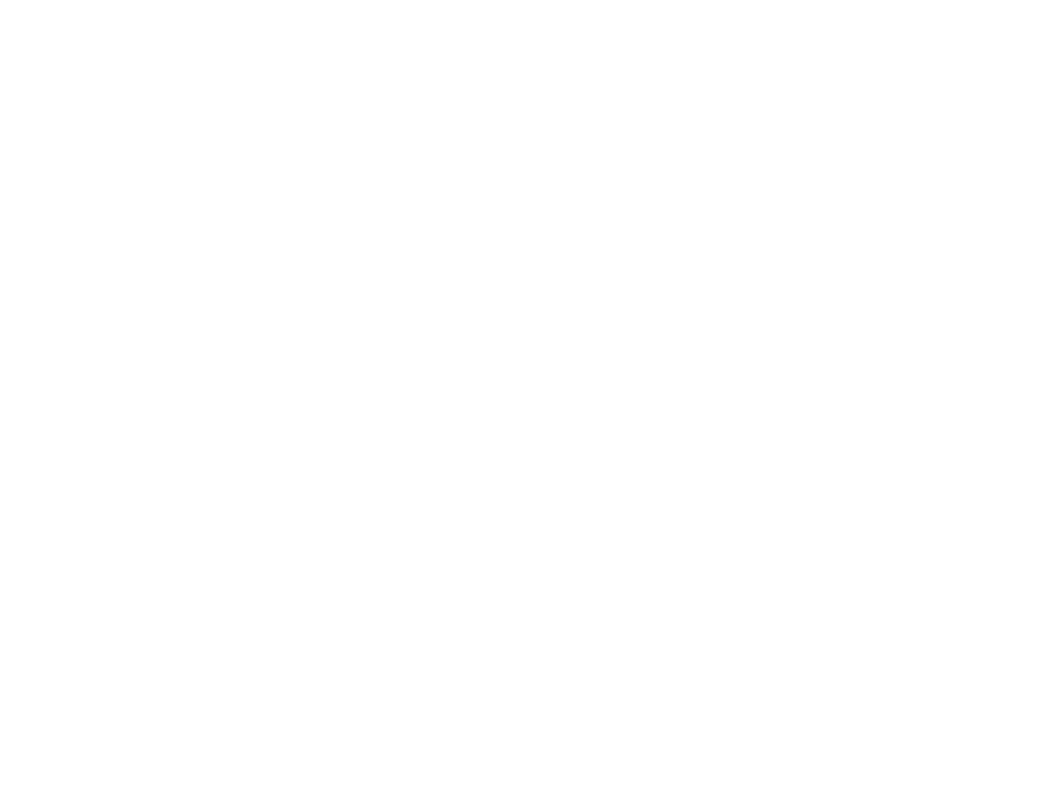
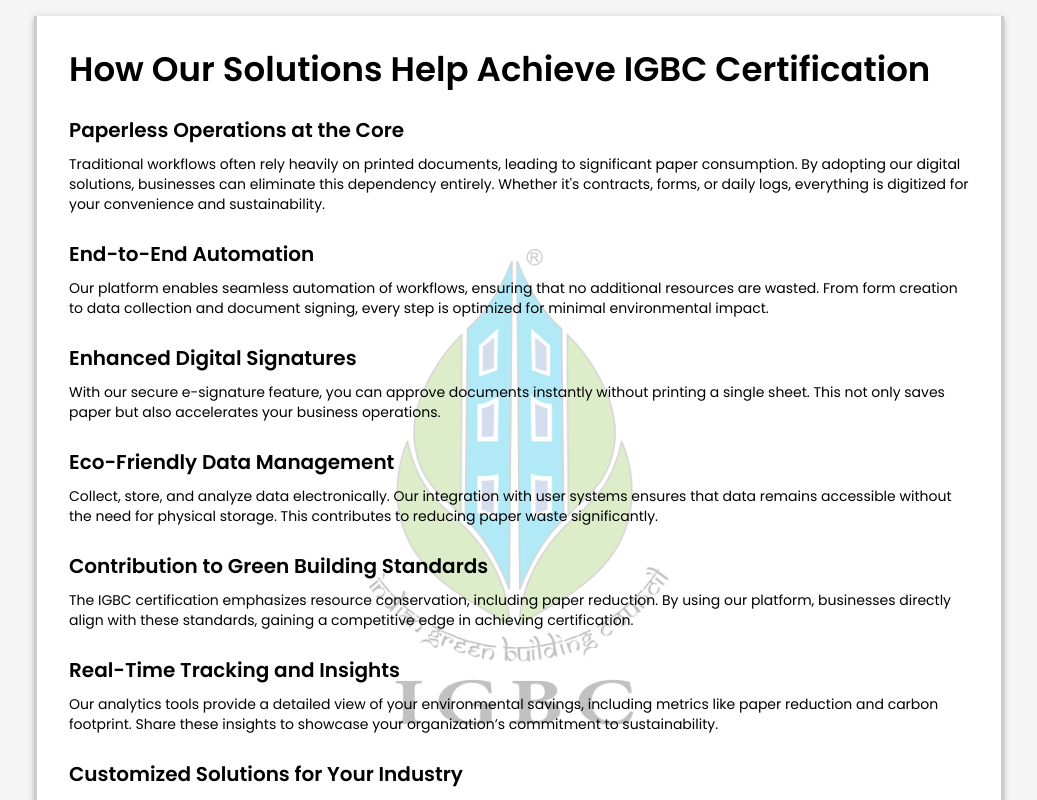
Before and after one commit to 8shivram8/cms-docker-test, a React (Create React App) app: page /IGBCCertification in a window 1280 px wide. Before the commit this address had no page. Shown: the top 800 px of the page, without its empty margins (121-1158 px from the left). Built offline with nearby package versions, Linux system fonts and the light colour scheme.

Commit message:
added IGBC page

```diff
--- a/src/components/AppRoutes.jsx
+++ b/src/components/AppRoutes.jsx
@@ -10,10 +10,10 @@
     return (
         <Routes>
             <Route path="/" element={<MainPage />} />
-            <Route path="/esign-workflow" element={<ESignWorkflow />} />
-            <Route path="/business-workflow" element={<BusinessWorkflow />} />
-            <Route path="/daily-diary" element={<DailyDiary />} />
-            <Route path="/IGBC-Certification" element={<Certification />} />
+            <Route path="/esignWorkflow" element={<ESignWorkflow />} />
+            <Route path="/businessWorkflow" element={<BusinessWorkflow />} />
+            <Route path="/dailyDiary" element={<DailyDiary />} />
+            <Route path="/IGBCCertification" element={<Certification />} />
         </Routes>
     )
 }
--- a/src/components/Certification.jsx
+++ b/src/components/Certification.jsx
@@ -1,11 +1,150 @@
-import React from 'react'
+import React from 'react';
+import { Box, Typography } from '@mui/material';
+import logo1 from '../assets/logo1.png'; // Ensure this path is correct
 
 const Certification = () => {
   return (
-    <div>
-      Certification
-    </div>
-  )
-}
+    <Box
+      sx={{
+        display: 'flex',
+        justifyContent: 'center',
+        minHeight: '100vh',
+        bgcolor: 'grey.100',
+        padding: 2,
+      }}
+    >
+      <Box
+        sx={{
+          display: 'flex',
+          flexDirection: 'column',
+          gap: 4,
+          maxWidth: '900px',
+          bgcolor: 'white',
+          padding: 4,
+          borderLeft: '3px solid #ccc',
+          borderRight: '3px solid #ccc',
+          boxShadow: 3,
+          position: 'relative', // For positioning the watermark
+          overflow: 'hidden', // Ensures the watermark does not overflow the box
+        }}
+      >
+        {/* Watermark image */}
+        <Box
+          component="img"
+          src={logo1}
+          alt="Watermark"
+          sx={{
+            position: 'absolute',
+            top: '50%',
+            left: '50%',
+            transform: 'translate(-50%, -50%)',
+            width: '300px', // Adjust size as needed
+            height: 'auto',
+            opacity: 0.3, // Set opacity only for the watermark image
+            pointerEvents: 'none', // Ensures the watermark does not interfere with content interaction
+            zIndex: 0, // Ensures it stays behind the text
+          }}
+        />
 
-export default Certification
+        {/* Content */}
+        <Box sx={{ position: 'relative', zIndex: 1 }}>
+          <Typography variant="h4" sx={{ fontWeight: 'bold' }}>
+            How Our Solutions Help Achieve IGBC Certification
+          </Typography>
+
+          <Box sx={{ display: 'flex', flexDirection: 'column', gap:1,mt:3}}>
+            <Typography variant="h6" sx={{ fontWeight: 'bold' }}>
+              Paperless Operations at the Core
+            </Typography>
+            <Typography variant="body2">
+              Traditional workflows often rely heavily on printed documents, leading to significant
+              paper consumption. By adopting our digital solutions, businesses can eliminate this
+              dependency entirely. Whether it's contracts, forms, or daily logs, everything is
+              digitized for your convenience and sustainability.
+            </Typography>
+          </Box>
+
+          {/* Other sections */}
+          <Box sx={{ display: 'flex', flexDirection: 'column', gap:1,mt:3 }}>
+            <Typography variant="h6" sx={{ fontWeight: 'bold' }}>
+              End-to-End Automation
+            </Typography>
+            <Typography variant="body2">
+              Our platform enables seamless automation of workflows, ensuring that no additional
+              resources are wasted. From form creation to data collection and document signing,
+              every step is optimized for minimal environmental impact.
+            </Typography>
+          </Box>
+
+          <Box sx={{ display: 'flex', flexDirection: 'column', gap:1,mt:3 }}>
+            <Typography variant="h6" sx={{ fontWeight: 'bold' }}>
+              Enhanced Digital Signatures
+            </Typography>
+            <Typography variant="body2">
+              With our secure e-signature feature, you can approve documents instantly without
+              printing a single sheet. This not only saves paper but also accelerates your business
+              operations.
+            </Typography>
+          </Box>
+
+          <Box sx={{ display: 'flex', flexDirection: 'column', gap:1,mt:3 }}>
+            <Typography variant="h6" sx={{ fontWeight: 'bold' }}>
+              Eco-Friendly Data Management
+            </Typography>
+            <Typography variant="body2">
+              Collect, store, and analyze data electronically. Our integration with user systems
+              ensures that data remains accessible without the need for physical storage. This
+              contributes to reducing paper waste significantly.
+            </Typography>
+          </Box>
+
+          <Box sx={{ display: 'flex', flexDirection: 'column', gap:1,mt:3 }}>
+            <Typography variant="h6" sx={{ fontWeight: 'bold' }}>
+              Contribution to Green Building Standards
+            </Typography>
+            <Typography variant="body2">
+              The IGBC certification emphasizes resource conservation, including paper reduction.
+              By using our platform, businesses directly align with these standards, gaining a
+              competitive edge in achieving certification.
+            </Typography>
+          </Box>
+
+          <Box sx={{ display: 'flex', flexDirection: 'column', gap:1,mt:3 }}>
+            <Typography variant="h6" sx={{ fontWeight: 'bold' }}>
+              Real-Time Tracking and Insights
+            </Typography>
+            <Typography variant="body2">
+              Our analytics tools provide a detailed view of your environmental savings, including
+              metrics like paper reduction and carbon footprint. Share these insights to showcase
+              your organization’s commitment to sustainability.
+            </Typography>
+          </Box>
+
+          <Box sx={{ display: 'flex', flexDirection: 'column', gap:1,mt:3 }}>
+            <Typography variant="h6" sx={{ fontWeight: 'bold' }}>
+              Customized Solutions for Your Industry
+            </Typography>
+            <Typography variant="body2">
+              We understand that every business is unique. That’s why our platform offers flexible
+              workflows and features tailored to various industries, such as healthcare, legal, and
+              education, all contributing to sustainable practices.
+            </Typography>
+          </Box>
+
+          <Box sx={{ display: 'flex', flexDirection: 'column', gap: 2 }}>
+            <Typography variant="h6" sx={{ fontWeight: 'bold' }}>
+              Positive Impact on Employee and Customer Engagement
+            </Typography>
+            <Typography variant="body2">
+              Employees and customers alike appreciate organizations that prioritize sustainability.
+              By adopting our solutions, you’re not just improving your processes—you’re building
+              a brand that cares about the environment.
+            </Typography>
+          </Box>
+        </Box>
+      </Box>
+    </Box>
+  );
+};
+
+export default Certification;
--- a/src/components/Features.jsx
+++ b/src/components/Features.jsx
@@ -17,7 +17,7 @@
             ],
             image: `${digisign}`,
             button: "Explore More",
-            link: "/esign-workflow"  // Sample route
+            link: "/esignWorkflow"  // Sample route
         },
         {
             title: "Business Workflow Automation",
@@ -29,7 +29,7 @@
             ],
             image: `${workflow}`,
             button: "Explore More",
-            link: "/business-workflow"  // Sample route
+            link: "/businessWorkflow"  // Sample route
         },
         {
             title: "Daily Diary",
@@ -41,7 +41,7 @@
             ],
             image: `${dailydiary}`,
             button: "Explore More",
-            link: "/daily-diary"  // Sample route
+            link: "/dailyDiary"  // Sample route
         },
     ];
 
--- a/src/components/MySwiperWithFeatures.jsx
+++ b/src/components/MySwiperWithFeatures.jsx
@@ -29,7 +29,7 @@
                 sx={{
                     padding: 3,
                     mt:3,
-                    backgroundColor: '#E5E5E5',
+                    backgroundColor: '#f3f4f6',
                 }}
             >
                 <Grid
@@ -80,7 +80,7 @@
                     >
                         <Box sx={{ textAlign: 'center' }}>
                             <Button
-                                href='/IGBC-Certification'
+                                href='/IGBCCertification'
                                 target='_blank'
                                 variant="contained"
                                 color="primary"
--- a/src/components/Pricing.jsx
+++ b/src/components/Pricing.jsx
@@ -7,7 +7,7 @@
         <Box
             sx={{
                 padding: 3,
-                backgroundColor: '#E5E5E5',
+                backgroundColor: '#f3f4f6',
             }}
         >
             <Grid
```
Also changed, not shown: src/assets/logo1.png (added).
